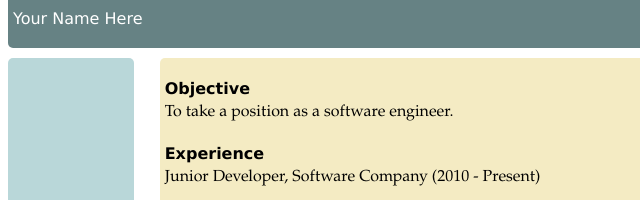
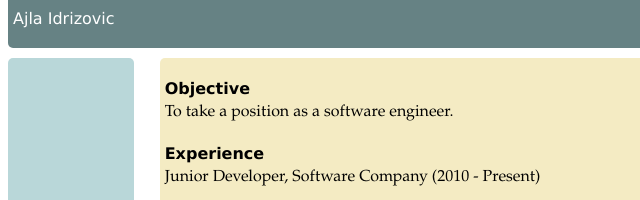
Before and after one commit to ajlai6/ajlai6.github.io, a plain HTML site: page index.html in a window 1280 px wide. Shown: the top 200 px of the page, 0-640 px from the left. Drawn offline with Linux system fonts and the light colour scheme.

Commit message:
Test commit

```diff
--- a/index.html
+++ b/index.html
@@ -6,7 +6,7 @@
 	</head>
 	<body>
 		<div id="header">
-			<p id="name">Your Name Here</p>
+			<p id="name">Ajla Idrizovic</p>
 			<a href="mailto:you@yourdomain.com"><p id="email">you@yourdomain.com</p></a>
 		</div>
 		<div class="left"></div>
```
